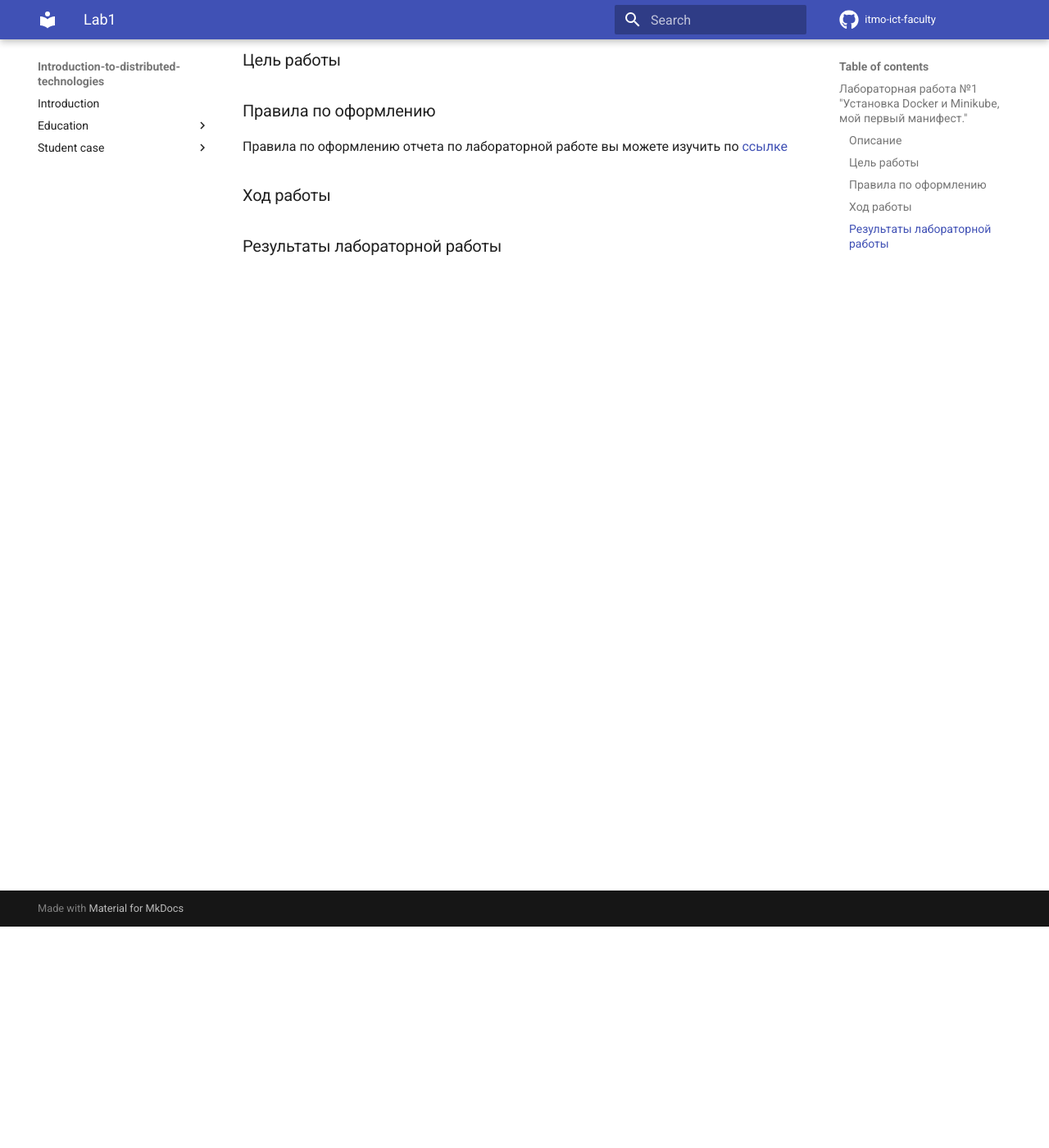
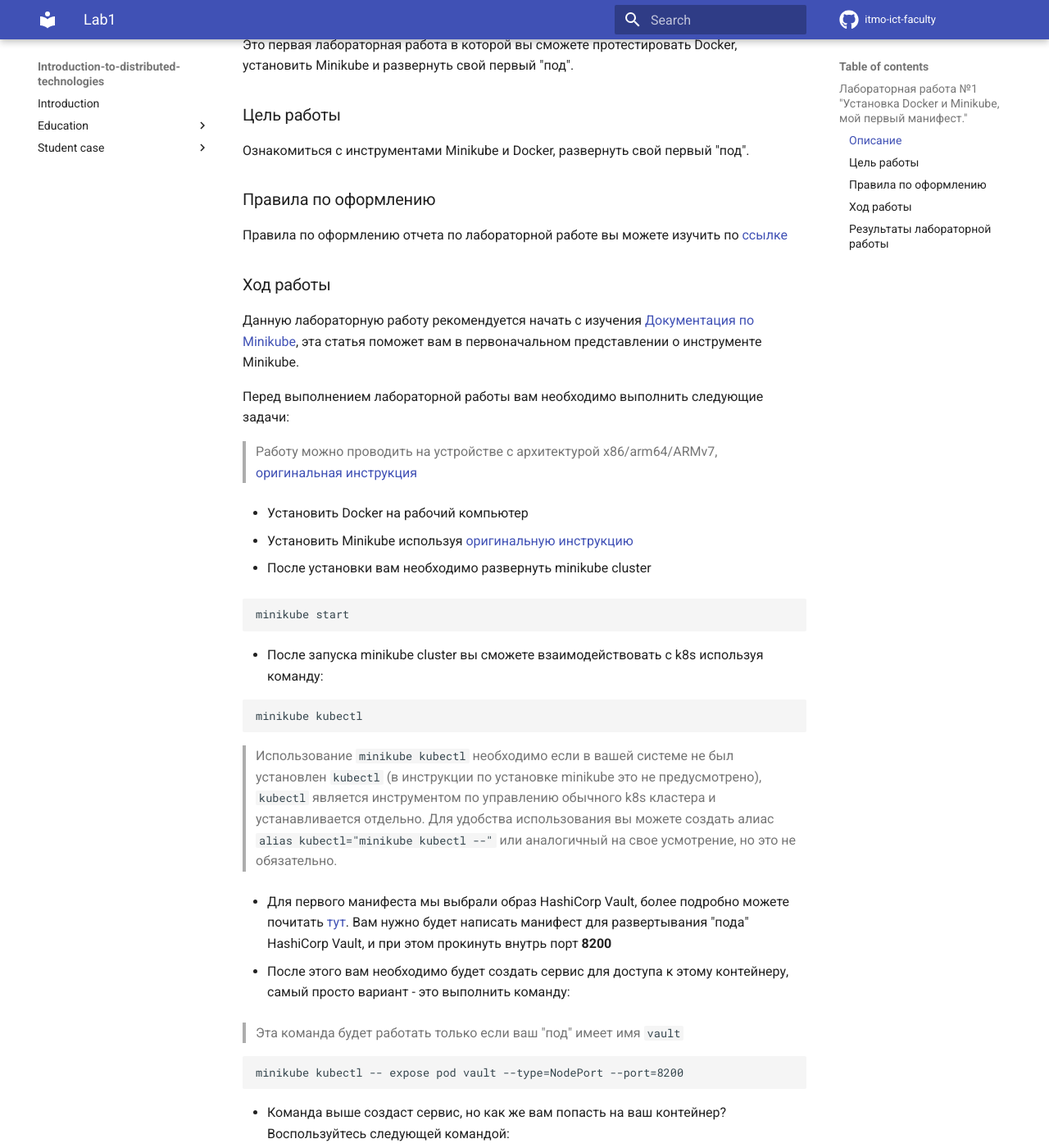
Before and after one commit to itmo-ict-faculty/introduction-to-distributed-technologies, an MkDocs documentation site: the page built from docs/education/labs2022_2023/lab1/lab1.md, in a window 1280 px wide and 1400 px high, scrolled down 270 px. Shown: the whole window at 82% size. Built offline with MkDocs 1.6.1 and Material for MkDocs 9.7.7, drawn with Linux system fonts in a browser that asks for light colours; comment, search, counter and statistics services are not loaded; some of the changed text lies outside the part shown.

Commit message:
Add first lab

````diff
--- a/docs/education/labs2022_2023/lab1/lab1.md
+++ b/docs/education/labs2022_2023/lab1/lab1.md
@@ -1,15 +1,74 @@
 ## Лабораторная работа №1 "Установка Docker и Minikube, мой первый манифест."
 ### Описание
+Это первая лабораторная работа в которой вы сможете протестировать Docker, установить Minikube и развернуть свой первый "под".
 
 ### Цель работы
-
+Ознакомиться с инструментами Minikube и Docker, развернуть свой первый "под".
 
 ### Правила по оформлению
 
 Правила по оформлению отчета по лабораторной работе вы можете изучить по [ссылке](../reportdesign.md)
 
+### Ход работы
+Данную лабораторную работу рекомендуется начать с изучения [Документация по Minikube](https://minikube.sigs.k8s.io/docs/), эта статья поможет вам в первоначальном представлении о инструменте Minikube.
 
-### Ход работы
+Перед выполнением лабораторной работы вам необходимо выполнить следующие задачи:
 
+> Работу можно проводить на устройстве с архитектурой x86/arm64/ARMv7, [оригинальная инструкция](https://minikube.sigs.k8s.io/docs/start/)
+
+- Установить Docker на рабочий компьютер
+
+- Установить Minikube используя [оригинальную инструкцию](https://minikube.sigs.k8s.io/docs/start/)
+
+- После установки вам необходимо развернуть minikube cluster
+
+```bash
+minikube start
+```
+
+- После запуска minikube cluster вы сможете взаимодействовать с k8s используя команду:
+
+```bash
+minikube kubectl
+```
+
+> Использование `minikube kubectl` необходимо если в вашей системе не был установлен `kubectl` (в инструкции по установке minikube это не предусмотрено), `kubectl` является инструментом по управлению обычного k8s кластера и устанавливается отдельно. Для удобства использования вы можете создать алиас `alias kubectl="minikube kubectl --"` или аналогичный на свое усмотрение, но это не обязательно.
+
+- Для первого манифеста мы выбрали образ HashiCorp Vault, более подробно можете почитать [тут](https://www.vaultproject.io). Вам нужно будет написать манифест для развертывания "пода" HashiCorp Vault, и при этом прокинуть внутрь порт **8200**
+
+- После этого вам необходимо будет создать сервис для доступа к этому контейнеру, самый просто вариант - это выполнить команду:
+
+> Эта команда будет работать только если ваш "под" имеет имя `vault`
+
+```bash
+minikube kubectl -- expose pod vault --type=NodePort --port=8200
+```
+
+- Команда выше создаст сервис, но как же вам попасть на ваш контейнер? Воспользуйтесь следующей командой:
+
+```bash
+minikube kubectl -- port-forward service/vault 8080:8080
+```
+
+- minikube прокинет порт вашего компьютера в контейнер и вы сможете зайти в vault по ссылке [http://localhost:8200](http://localhost:8200)
+
+- После перехода по ссылке у вас откроется интерфейс как на рисунке ниже
+
+![vault](picture1.png)
+
+- Теперь вопросы на засыпку: 1. Что сейчас произошло и что сделали команды указанные ранее? 2. Где взять токен для входа в Vault? (**Подсказка: Логи всему голова**)
+
+- Для остановки minikube cluster вы можете воспользоваться командой
+
+```bash
+minikube stop
+```
 
 ### Результаты лабораторной работы
+В результате данной работы у вас должно быть:
+
+- файла с разработанным вами минфестом для развертывания "пода" с расширением `.yaml`.
+
+- схема организации контейеров и сервисов нарисованная вами в [draw.io](https://app.diagrams.net) или Visio.
+
+- ответы на вопросы (по возможности), скриншоты c результатами работы.
````
Also changed, not shown: docs/education/additional_materials.md (+5 -0 lines), docs/education/labs2022_2023/lab1/myfirst.yaml (added, +14 -0 lines), docs/education/labs2022_2023/lab1/picture1.png (added).
